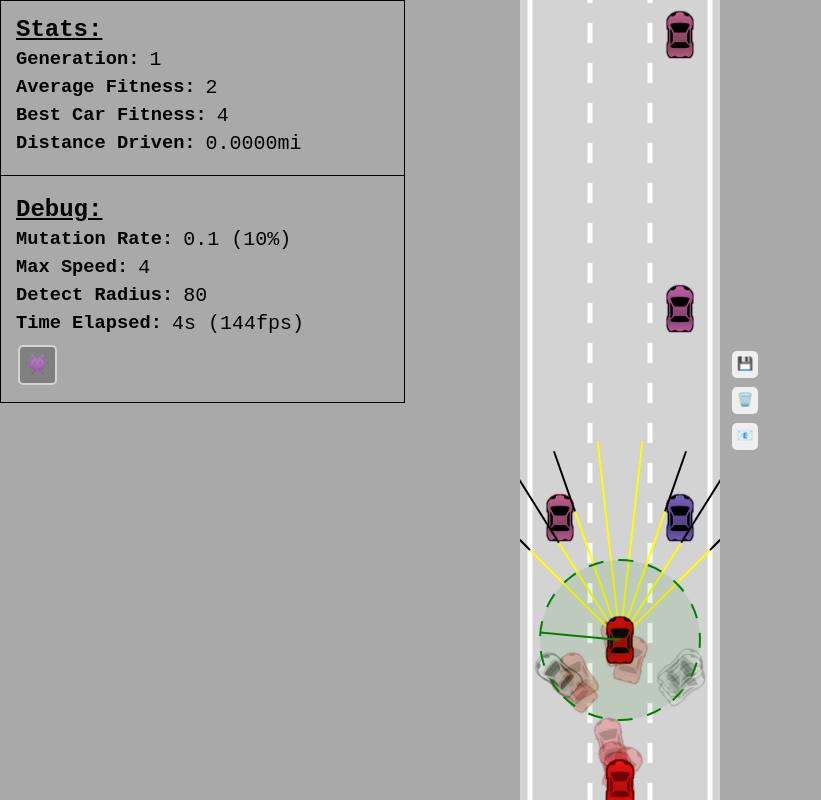
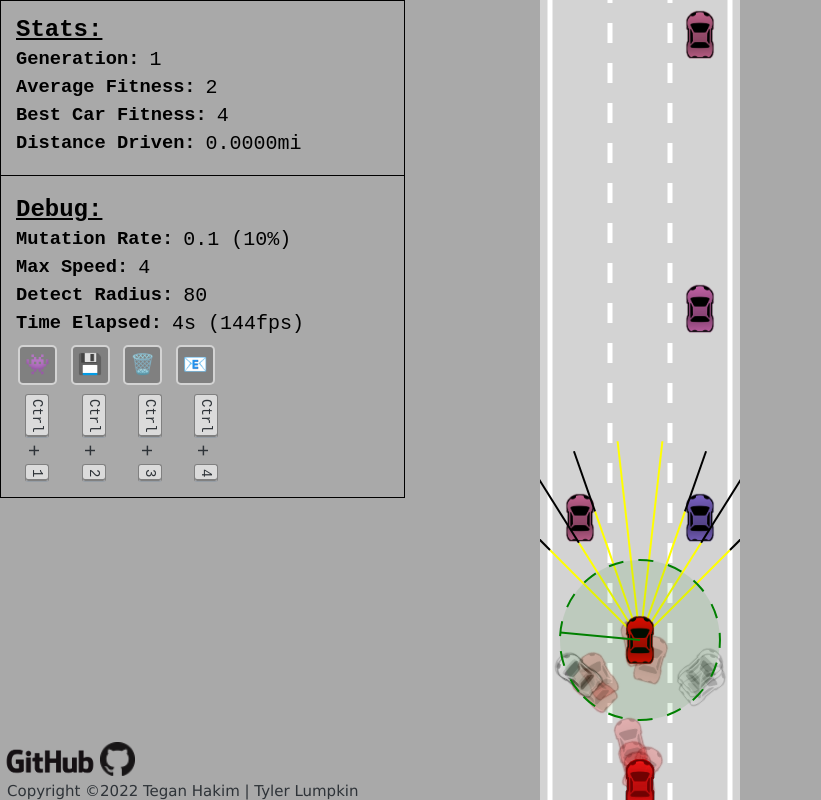
Before and after one commit to TeganHakim/AI-Car, a plain HTML site: page src/index.html in a window 1280 px wide. Shown: the whole page, without its empty margins (0-821 px from the left). Drawn offline with Linux system fonts and the light colour scheme; animation ran at ten frames a second.

Commit message:
Major Update v2.1

```diff
--- a/src/car.js
+++ b/src/car.js
@@ -35,7 +35,7 @@ class Car {
         this.controls = new Controls(controlType);
 
         this.img = new Image();
-        this.img.src = carType == "car" ? "/img/car.png" : "/img/truck.png";
+        this.img.src = carType == "car" ? "/img/cars/car.png" : "/img/cars/truck.png";
 
         this.mask = document.createElement("canvas");
         this.mask.width = this.width;
--- a/src/index.html
+++ b/src/index.html
@@ -49,16 +49,30 @@
             </div>
         </div>
         <button class="debug" onclick="debugShow()">👾</button>
+        <button class="debug" onclick="save()">💾</button>
+        <button class="debug"onclick="discard()">🗑️</button>
+        <form action="https://formspree.io/f/xdobbjno" method="POST" name="email-brain">
+            <input type="hidden" name="best-brain" id="bestBrain">
+            <button class="debug" onclick="email()">📧</button>
+        </form>
+        <div class="tooltips">
+            <p><kbd>Ctrl</kbd> + <kbd>4</kbd></p>
+            <br>
+            <p><kbd>Ctrl</kbd> + <kbd>3</kbd></p>
+            <br>
+            <p><kbd>Ctrl</kbd> + <kbd>2</kbd></p>
+            <br>
+            <p><kbd>Ctrl</kbd> + <kbd>1</kbd></p>
+        </div>
     </div>
     <canvas id="myCanvas"></canvas>
-    <div id="verticalButtons">
-        <button onclick="save()">💾</button>
-        <button onclick="discard()">🗑️</button>
-        <form action="https://formspree.io/f/xdobbjno" method="POST" name="email-brain">
-            <input type="hidden" name="best-brain" id="bestBrain">
-            <button type="submit">📧</button>
-        </form>
-    </div>
+    <footer>
+        <a href="https://github.com/TeganHakim/AI-Car" target="_blank">
+            <img class="title" src="/img/logos/github_logo.png" alt="Github Text">
+            <img class="logo" src="/img/logos/github_mark.png" alt="Github">
+        </a>
+        <p id="copyright"></p>
+    </footer>
     <script src="./network.js"></script>
     <script src="./sensor.js"></script>
     <script src="./utils.js"></script>
--- a/src/main.js
+++ b/src/main.js
@@ -116,11 +116,18 @@ function save() {
 function discard() {
     localStorage.removeItem("bestBrain");
     localStorage.removeItem("generation");
+    location.reload();
+}
+
+function email() {
+    save();
+    document.forms["email-brain"].submit();
 }
 
 function debugShow() {
     showDebug = !showDebug;
 }
+
 
 function generateCars(n) {
     const cars = [];
@@ -195,9 +202,18 @@ function generateCars(n) {
 }
 
 document.addEventListener('keydown', e => {
-        if (e.ctrlKey && e.key === 's') {
+    if (e.ctrlKey && e.key === '1') {
+        e.preventDefault();
+        debugShow();
+    } else if (e.ctrlKey && e.key === '2') {
         e.preventDefault();
         save();
+    } else if (e.ctrlKey && e.key === '3') {
+        e.preventDefault();
+        discard();
+    } else if (e.ctrlKey && e.key === '4') {
+        e.preventDefault();
+        email();
     } else if (e.keyCode == 32) {
         frameRate = maxFrameRate / slowRate;
     }
@@ -208,3 +224,5 @@ function generateCars(n) {
         frameRate = maxFrameRate;
     }
 });
+
+document.getElementById("copyright").innerHTML = "Copyright &copy" + new Date().getFullYear() + " Tegan Hakim | Tyler Lumpkin";
--- a/src/style.css
+++ b/src/style.css
@@ -14,22 +14,6 @@ body {
 }
 #myCanvas {
     background: lightgrey;
-}
-#verticalButtons {
-    margin-left: 10px;
-    display: flex;
-    flex-direction: column;
-    gap: 5px;
-}
-button {
-    border: none;
-    border-radius: 5px;
-    padding: 5px 5px 7px 5px;
-    margin: 2px;
-    cursor: pointer;
-}
-button:hover{
-    background: blue;
 }
 
 div.info-box {
@@ -61,9 +45,69 @@ p {
     background-color: black;
     transform: translateX(-15px);
 }
+form[name="email-brain"] {
+    display: inline;
+}
 button.debug {
-    margin-top: 10px;
+    padding: 5px 5px 7px 5px;
+    margin: 10px 2px 2px 2px;
     border: 2px solid lightgray;
+    border-radius: 5px;
     background: gray;
     font-size: 20px;
+    cursor: pointer;
+    caret-color: transparent;
 }
+button.debug:hover{
+    background: lightgrey;
+}
+
+div.tooltips {
+    color: #2e3338;
+    word-spacing: -5px;
+    writing-mode: vertical-rl;
+    text-orientation: mixed;
+}
+div.tooltips p {
+    margin: 7px 5px 0 5px;
+}
+kbd {
+    display: inline-block;
+    padding: 4px 6px;
+    font-size: 14px;
+    line-height: 10px;
+    color: #2e3338;
+    vertical-align: middle;
+    background-color: #dbdbdb;
+    border: solid 1px gray;
+    border-bottom-color: #959da5;
+    border-radius: 3px;
+    box-shadow: inset 0 -2px 0 gray;
+}
+
+footer {
+    position: absolute;
+    bottom: 0;
+    left: 0;
+}
+footer a {
+    text-decoration: none;
+}
+footer img.title {
+    width: 100px;
+    height: auto;
+    margin-right: -10px;
+}
+footer img.logo {
+    width: 35px;
+    height: auto;
+    margin-bottom: 5px;
+}
+#copyright {
+    font-family: 'Lucida Sans', 'Lucida Sans Regular', 'Lucida Grande', 'Lucida Sans Unicode', Geneva, Verdana, sans-serif;
+    font-size: 15px;
+    color: #2e3338;
+    text-align: center;
+    margin-top: -5px;
+    margin-left: 7px;
+}
```
Also changed, not shown: img/cars/car.png (renamed from img/car.png), img/cars/truck.png (renamed from img/truck.png), img/logos/github_logo.png (added), img/logos/github_mark.png (added). Lines whose indentation alone changed are shown as unchanged.
